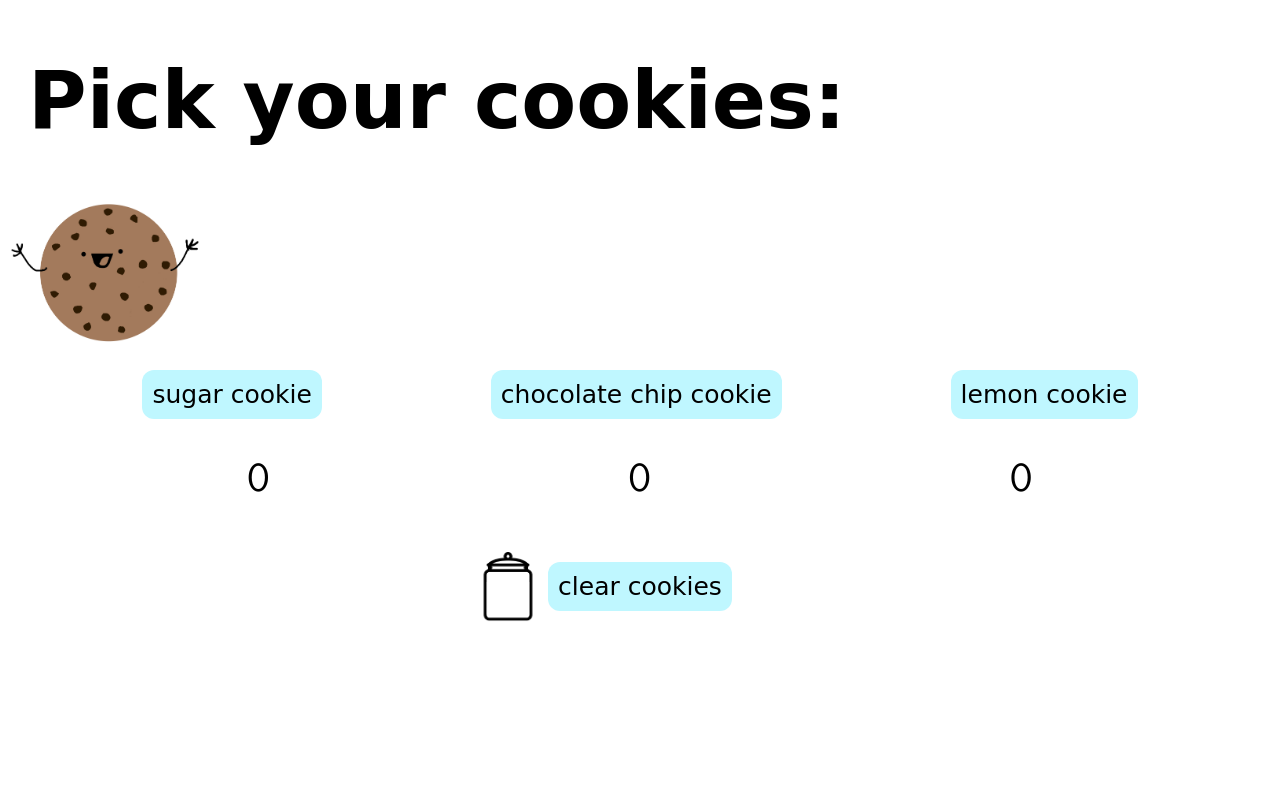
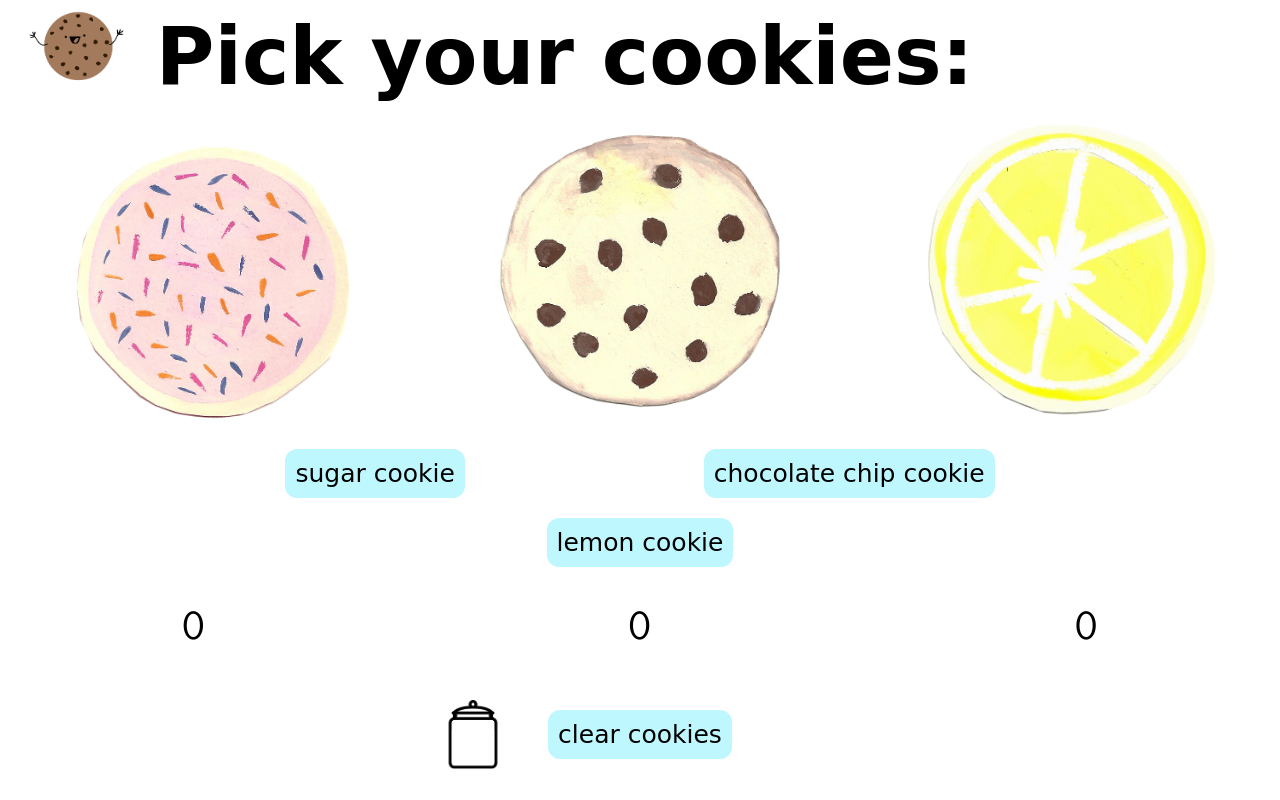
Before and after one commit to sarahroseniemiec/cookiesworkshop, a plain HTML site: page index.html in a window 1280 px wide. Drawn offline with Linux system fonts and the light colour scheme; a web font is replaced by a local one.

Commit message:
finished homework

```diff
--- a/index.html
+++ b/index.html
@@ -8,9 +8,19 @@
     <script type="text/javascript" src="cookies.min.js"></script>
     <title>cookies</title>
   </head>
+
   <body>
-    <h1>Pick your cookies:</h1>
-    <img id="happycookie" src="happycookie.jpg" alt="happy cookie">
+    <h1>
+      <img id="happycookie" src="images/happycookie.jpg" alt="happy cookie">
+      Pick your cookies:
+    </h1>
+
+    <div class="cookies">
+      <img id="sugar" src="images/sugarcookie.jpg" alt="sugar cookie">
+      <img id="chocolate" src="images/chocolatecookie.jpg" alt="chocolate chip cookie">
+      <img id="lemon" src="images/lemoncookie.jpg" alt="lemon cookie">
+    </div>
+
     <div class="buttons">
       <button id="sugarbutton" type="button" name="button">sugar cookie</button>
       <button id="chocolatebutton" type="button" name="button">chocolate chip cookie</button>
@@ -32,5 +42,6 @@
     <div class="crumble"> </div>
 
     <script type="text/javascript" src="main.js"></script>
+
   </body>
 </html>
--- a/style.css
+++ b/style.css
@@ -5,11 +5,31 @@ body {
 
 h1 {
   font-family: 'Miniver', cursive;
+  margin-top: 10px;
   margin-left: 20px;
+  margin-bottom: 10px;
 }
 
 #happycookie {
-  width: 200px;
+  width: 100px;
+}
+
+.cookies {
+  text-align: center;
+}
+
+#sugar {
+  width: 300px;
+}
+
+#chocolate {
+  width:300px;
+  margin-left: 120px;
+  margin-right: 120px;
+}
+
+#lemon {
+  width: 300px;
 }
 
 .buttons{
@@ -19,7 +39,7 @@ h1 {
 button {
   font-family: 'Miniver', cursive;
   font-size: 25px;
-  margin: 10px 80px 10px 80px;
+  margin: 10px 115px 10px 115px;
   border-radius: 12px;
   background-color: #bff7ff;
   border: none;
@@ -49,7 +69,7 @@ button:hover {
 
 #chocolatecount{
   display: inline-block;
-  margin: 10px 350px 20px 350px;
+  margin: 20px 415px 20px 415px;
 }
 
 #lemoncount{
```
Also changed, not shown: images/chocolatecookie.jpg (added), images/happycookie.jpg (renamed from happycookie.jpg), images/lemoncookie.jpg (added), images/sugarcookie.jpg (added).
